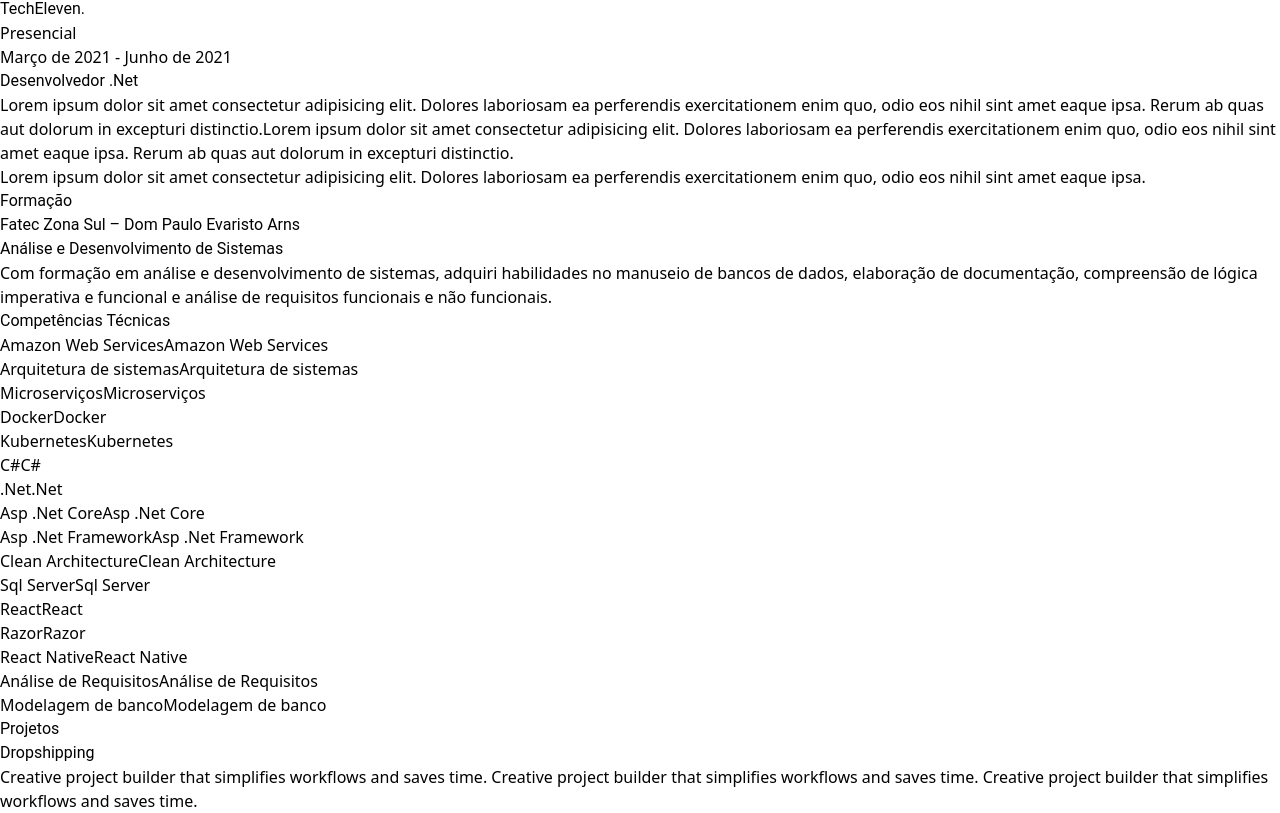
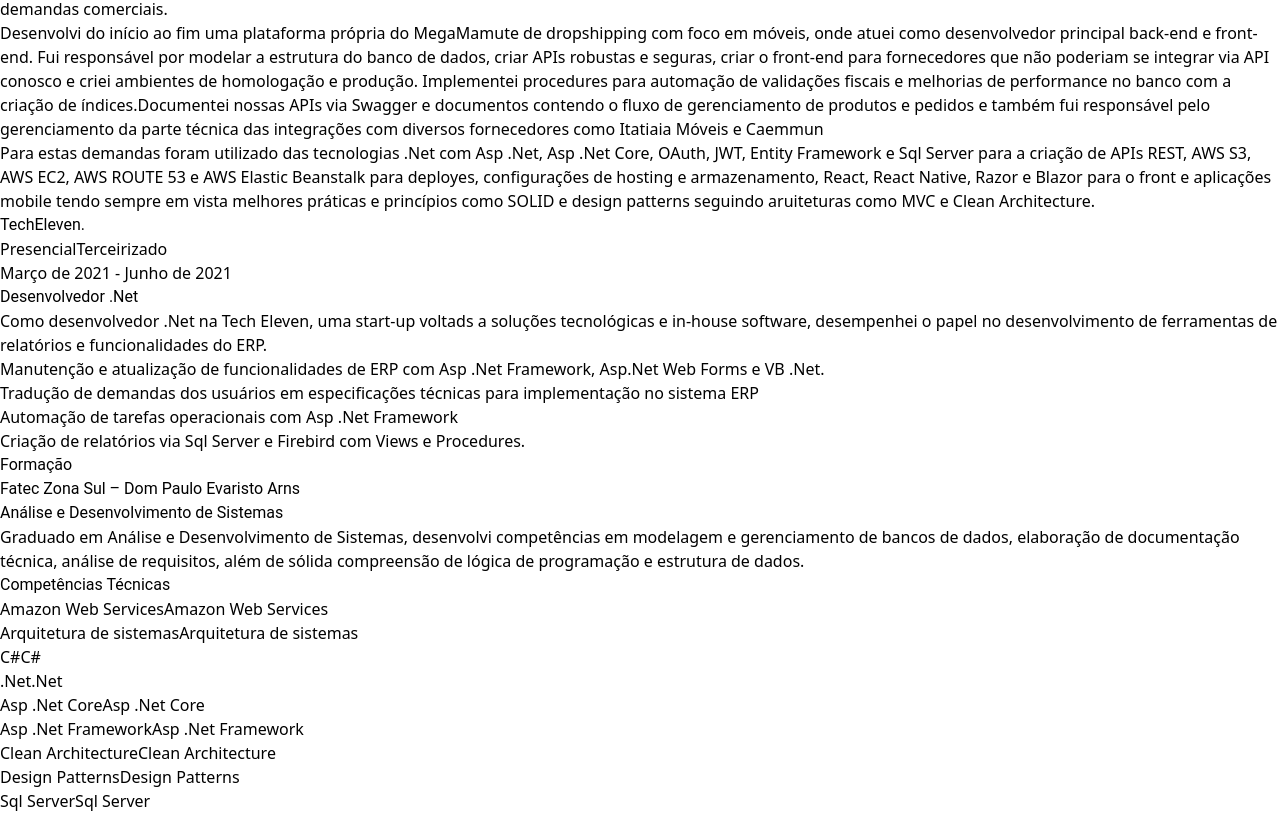
Before and after one commit to matheus-peixoto/Resume, a Next.js app: page / in a window 1280 px wide. Shown: the part 795-1608 px from the top of the page. Built offline with nearby package versions, Linux system fonts and the light colour scheme.

Commit message:
feat: resume job inormation as bullet list

```diff
--- a/src/data/Resume.ts
+++ b/src/data/Resume.ts
@@ -1,5 +1,10 @@
 import { LinkedInIcon } from "@/component/icon";
 import { GitHubIcon } from "@/component/icon";
+
+type BulletList = {
+  name: string;
+  children: BulletList[];
+};
 
 export const RESUME = {
   name: "Matheus Peixoto Silva",
@@ -33,7 +38,7 @@ export const RESUME = {
       school: "Fatec Zona Sul – Dom Paulo Evaristo Arns",
       degree: "Análise e Desenvolvimento de Sistemas",
       descriptionParagraphs: [
-        "Com formação em análise e desenvolvimento de sistemas, adquiri habilidades no manuseio de bancos de dados, elaboração de documentação, compreensão de lógica imperativa e funcional e análise de requisitos funcionais e não funcionais."
+        "Graduado em Análise e Desenvolvimento de Sistemas, desenvolvi competências em modelagem e gerenciamento de bancos de dados, elaboração de documentação técnica, análise de requisitos, além de sólida compreensão de lógica de programação e estrutura de dados."
       ],
       start: "2019",
       end: "2022",
@@ -49,39 +54,154 @@ export const RESUME = {
       start: "Junho de 2021",
       end: null,
       descriptionParagraphs: [
-        "Lorem ipsum dolor sit amet consectetur adipisicing elit. Dolores laboriosam ea perferendis exercitationem enim quo, odio eos nihil sint amet eaque ipsa. Rerum ab quas aut dolorum in excepturi distinctio.Lorem ipsum dolor sit amet consectetur adipisicing elit. Dolores laboriosam ea perferendis exercitationem enim quo, odio eos nihil sint amet eaque ipsa. Rerum ab quas aut dolorum in excepturi distinctio.",
-        "Lorem ipsum dolor sit amet consectetur adipisicing elit. Dolores laboriosam ea perferendis exercitationem enim quo, odio eos nihil sint amet eaque ipsa."
-      ]
+        "Na Megamamute, uma empresa com foco em vendas online, desempenhei um papel essencial no desenvolvimento e aprimoramento de integrações com grandes e-commerces do Brasil, assim como manutenção e evolução de sistemas internos da empresa",
+        "Realizei do início ao fim integrações junto com manutenção contínua de grandes plataformas como Casas Bahia, Riachuelo, ZoomBuscapé e Vivo. Além disso, trabalhei no aprimoramento das integrações com marketplaces de grande relevância como Mercado Livre, Magazine Luiza e Amazon, assegurando operações eficientes e alinhadas às demandas comerciais.",
+        "Desenvolvi do início ao fim uma plataforma própria do MegaMamute de dropshipping com foco em móveis, onde atuei como desenvolvedor principal back-end e front-end. Fui responsável por modelar a estrutura do banco de dados, criar APIs robustas e seguras, criar o front-end para fornecedores que não poderiam se integrar via API conosco e criei ambientes de homologação e produção. Implementei procedures para automação de validações fiscais e melhorias de performance no banco com a criação de índices.Documentei nossas APIs via Swagger e documentos contendo o fluxo de gerenciamento de produtos e pedidos e também fui responsável pelo gerenciamento da parte técnica das integrações com diversos fornecedores como Itatiaia Móveis e Caemmun",
+        "Para estas demandas foram utilizado das tecnologias .Net com Asp .Net, Asp .Net Core, OAuth, JWT, Entity Framework e Sql Server para a criação de APIs REST, AWS S3, AWS EC2, AWS ROUTE 53 e AWS Elastic Beanstalk para deployes, configurações de hosting e armazenamento, React, React Native, Razor e Blazor para o front e aplicações mobile tendo sempre em vista melhores práticas e princípios como SOLID e design patterns seguindo aruiteturas como MVC e Clean Architecture.",
+      ],
+      coreDescription: "Na MegaMamute, uma empresa focada em vendas online, desempenhei um papel essencial no desenvolvimento de integrações com grandes e-commerces do Brasil, desenvolvimento de sistema dropshipping, além de manutenção e evolução de sistemas internos.",
+      bulletList: {
+        name: "Responsabilidades e Realizações",
+        children: [
+          {
+            name: "Integrações com e-commerces",
+            children: [
+              {
+                name: "Desenvolvi do início ao fim integrações junto com manutenção contínua de plataformas como Casas Bahia, Riachuelo, ZoomBuscapé e Vivo e prestei manutenção contínua para as mesmas.",
+                children: []
+              },
+              {
+                name: "Realizei manuntenção e aperfeiçoamento de integrações com marketplaces de grande porte, incluindo Mercado Livre, Magazine Luiza e Amazon, garantindo operações eficientes e alinhadas às demandas comerciais.",
+                children: []
+              },
+              {
+                name: "Apliquei de design patterns e princípios como SOLID e DRY",
+                children: []
+              },
+              {
+                name: "Para estas demandas utilizei majoritariamente de C#, Asp .Net framework, SQL Server e Entity Framework",
+                children: []
+              },
+            ]
+          },
+          {
+            name: "Plataforma de dropshipping",
+            children: [
+              {
+                name: "Desenvolvi, documentei e prestei manutenção do início ao fim de uma plataforma própria focada em dropshipping de móveis, atuando como desenvolvedor principal tanto no back-end quanto no front-end seguindo padrões Clean Architecture junto com princípios SOLID e design patterns.",
+                children: []
+              },
+              {
+                name: "Modelei a estrutura do banco de dados, criei APIs REST robustas e seguras com OAuth e JWT e implementei o front-end para fornecedores que não usariam de integração via API.",
+                children: []
+              },
+              {
+                name: "Configurei ambientes de homologação e produção utilizando AWS (S3, EC2, Route 53, RDS e Elastic Beanstalk).",
+                children: []
+              },
+              {
+                name: "Implementei procedures para automação de validações fiscais e melhorias de performance no banco de dados com criação de índices.",
+                children: []
+              },
+              {
+                name: "Gerenciei e sanei dúvidas técnicas de integrações com fornecedores como Itatiaia Móveis, Caemmun e Peternella.",
+                children: []
+              }
+            ]
+          },
+          {
+            name: "Projetos internos gerais",
+            children: [
+              {
+                name: "Analisei implementei soluções com base em requisitos de diversos setores da empresa.",
+                children: []
+              },
+              {
+                name: "Desenvolvi ferramentas internas para automações com Selenium, cadastro de informações via planilhas, geração de gráficos e relatórios utilizando .Net Core, React e Razor.",
+                children: []
+              }
+            ]
+          },
+          {
+            name: "Documentação",
+            children: [
+              {
+                name: "Documentei APIs com Swagger.",
+                children: []
+              },
+              {
+                name: "Desenvolvi fluxos detalhados de gerenciamento de produtos e pedidos para dropshipping.",
+                children: []
+              }
+            ]
+          }
+        ]
+      } as BulletList
     },
     {
       company: "TechEleven.",
       link: "https://example.com/innovate",
-      workModel: ["Presencial"],
+      workModel: ["Presencial", "Terceirizado"],
       title: "Desenvolvedor .Net",
       logo: "https://example.com/logos/innovate.png",
       start: "Março de 2021",
       end: "Junho de 2021",
       descriptionParagraphs: [
-        "Lorem ipsum dolor sit amet consectetur adipisicing elit. Dolores laboriosam ea perferendis exercitationem enim quo, odio eos nihil sint amet eaque ipsa. Rerum ab quas aut dolorum in excepturi distinctio.Lorem ipsum dolor sit amet consectetur adipisicing elit. Dolores laboriosam ea perferendis exercitationem enim quo, odio eos nihil sint amet eaque ipsa. Rerum ab quas aut dolorum in excepturi distinctio.",
-        "Lorem ipsum dolor sit amet consectetur adipisicing elit. Dolores laboriosam ea perferendis exercitationem enim quo, odio eos nihil sint amet eaque ipsa."
-      ]
+        "Como desenvolvedor .Net na Tech Eleven, uma start-up voltads a soluções tecnológicas e in-house software, desempenhei o papel no desenvolvimento de ferramentas de relatórios e funcionalidades do ERP.",
+        "Manutenção e atualização de funcionalidades de ERP com Asp .Net Framework, Asp.Net Web Forms e VB .Net.",
+        "Tradução de demandas dos usuários em especificações técnicas para implementação no sistema ERP",
+        "Automação de tarefas operacionais com Asp .Net Framework",
+        "Criação de relatórios via Sql Server e Firebird com Views e Procedures."
+      ],
+      coreDescription: "Como desenvolvedor .Net na Tech Eleven, uma start-up voltads a soluções tecnológicas e in-house software, desempenhei o papel no desenvolvimento de ferramentas de relatórios e funcionalidades do ERP",
+      bulletList: {
+        name: "Responsabilidades e Realizações",
+        children: [
+          {
+            name: "Desenvolvimento e manutenção de ERP",
+            children: [
+              {
+                name: "Desenvolvi ferramentas de relatórios e novas funcionalidades para o ERP de uma start-up voltada a soluções tecnológicas e software in-house.",
+                children: [],
+              },
+              {
+                name: "Realizei manutenção e atualização de funcionalidades no ERP utilizando Asp .Net Framework, Asp.Net Web Forms e VB .Net.",
+                children: [],
+              },
+              {
+                name: "Traduzi demandas dos usuários em especificações técnicas para implementação no sistema ERP.",
+                children: [],
+              },
+              {
+                name: "Implementei automações de tarefas operacionais utilizando Asp .Net Framework.",
+                children: [],
+              },
+              {
+                name: "Criei relatórios avançados com SQL Server e Firebird, utilizando Views e Procedures.",
+                children: [],
+              },
+            ]
+          }
+        ]
+      } as BulletList
     }
   ],
   skills: [
     "Amazon Web Services",
     "Arquitetura de sistemas",
-    "Microserviços",
-    "Docker",
-    "Kubernetes",
     "C#",
     ".Net",
     "Asp .Net Core",
     "Asp .Net Framework",
     "Clean Architecture",
+    "Design Patterns",
     "Sql Server",
     "React",
     "Razor",
     "React Native",
+    "Microserviços",
+    "Docker",
+    "Kubernetes",
     "Análise de Requisitos",
     "Modelagem de banco",
   ],
```
